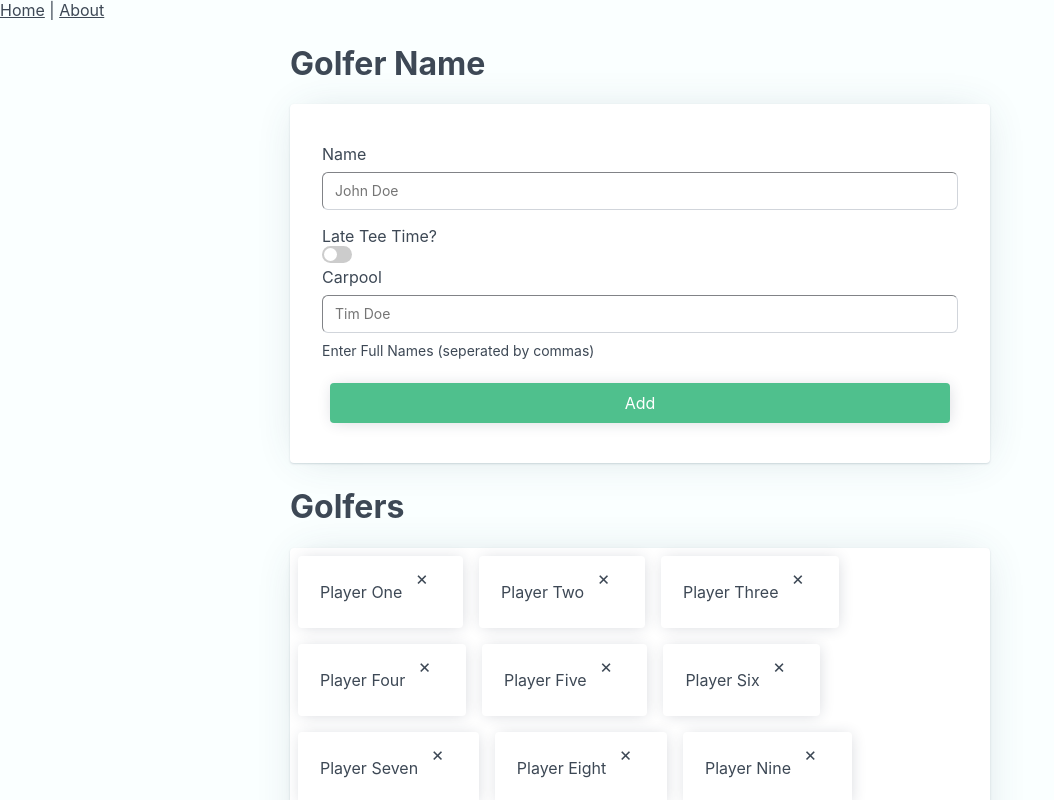
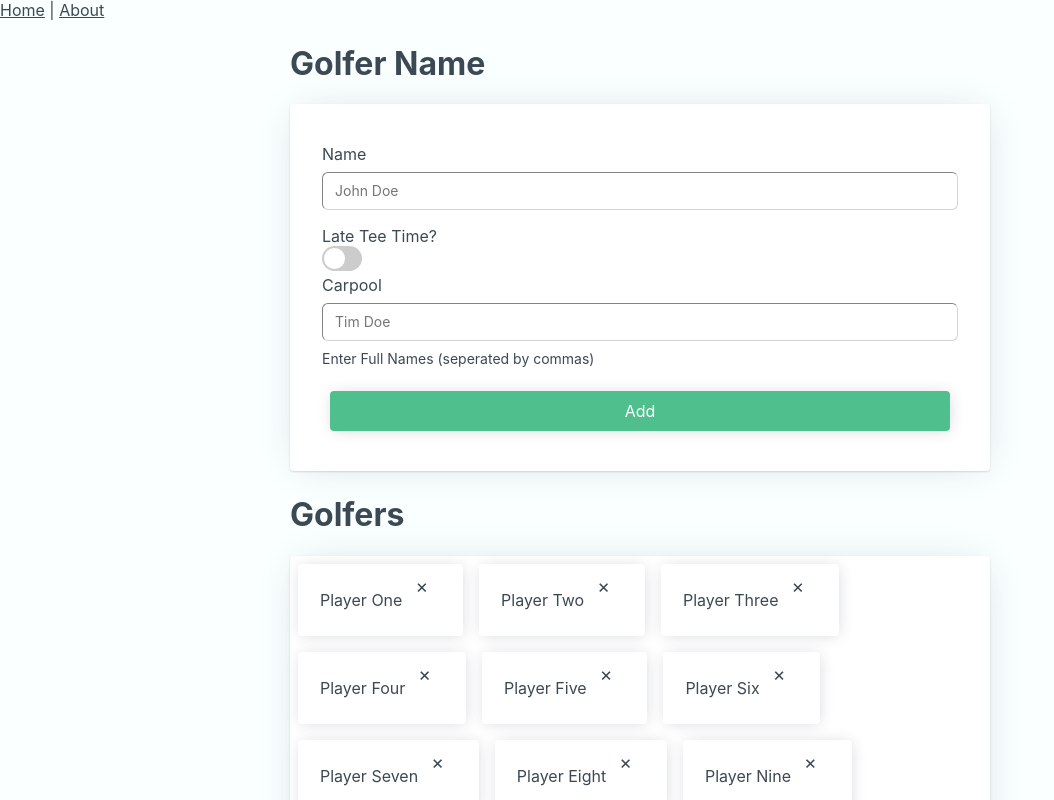
Before and after one commit to kellenwiltshire/teetime, a Vue app: page /#/ in a window 1280 px wide. Both pictures are taken after typing "Sample", "2020-01-15", "Sample", "10:30", "10:30" into the empty fields and a click on the button "Next". Shown: the top 800 px of the page, without its empty margins (0-1054 px from the left). Built offline with nearby package versions, Linux system fonts and the light colour scheme.

Commit message:
fix: toggle styling

```diff
--- a/src/components/GolferForm.vue
+++ b/src/components/GolferForm.vue
@@ -117,8 +117,8 @@ input {
 .switch {
 	position: relative;
 	display: inline-block;
-	width: 30px;
-	height: 17px;
+	width: 40px;
+	height: 25px;
 }
 
 /* Hide default HTML checkbox */
@@ -144,8 +144,8 @@ input {
 .slider:before {
 	position: absolute;
 	content: '';
-	height: 13px;
-	width: 13px;
+	height: 21px;
+	width: 21px;
 	left: 2px;
 	bottom: 2px;
 	background-color: white;
@@ -169,7 +169,7 @@ input:checked + .slider:before {
 
 /* Rounded sliders */
 .slider.round {
-	border-radius: 17px;
+	border-radius: 25px;
 }
 
 .slider.round:before {
```
